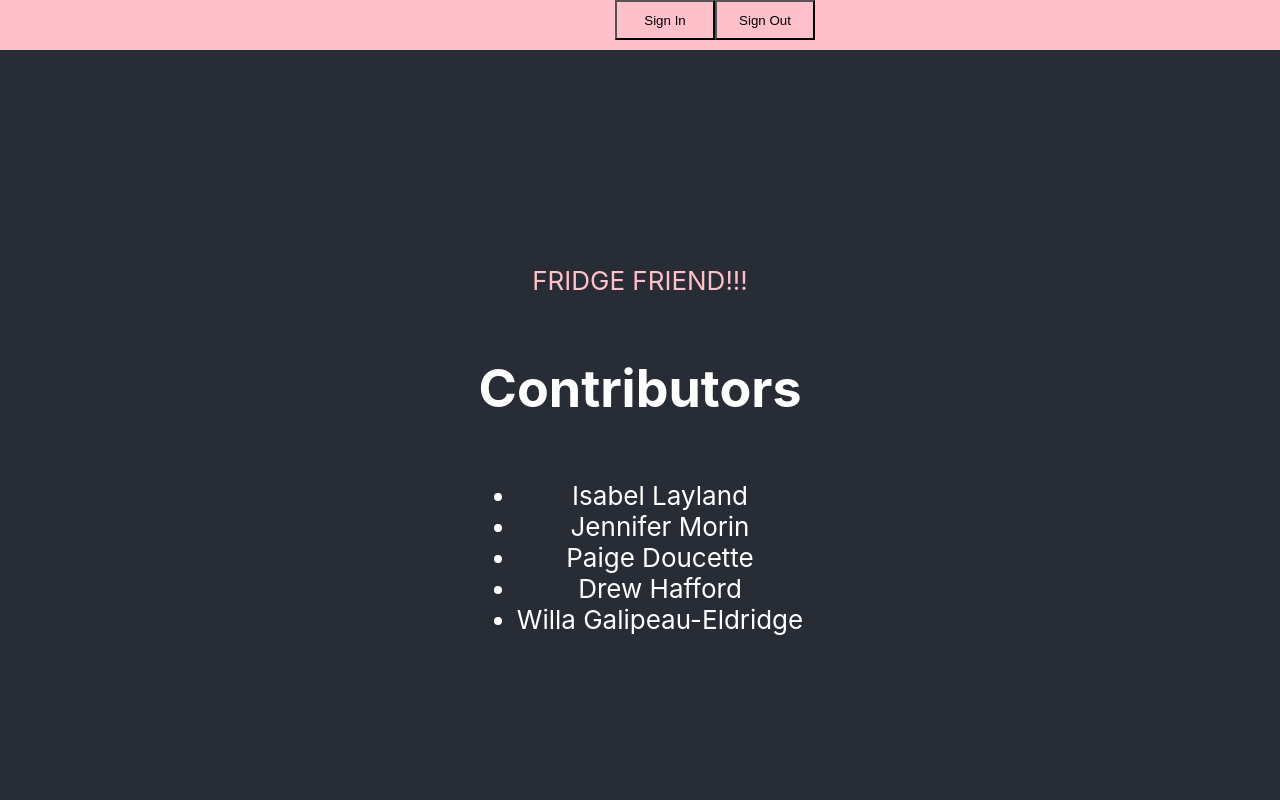
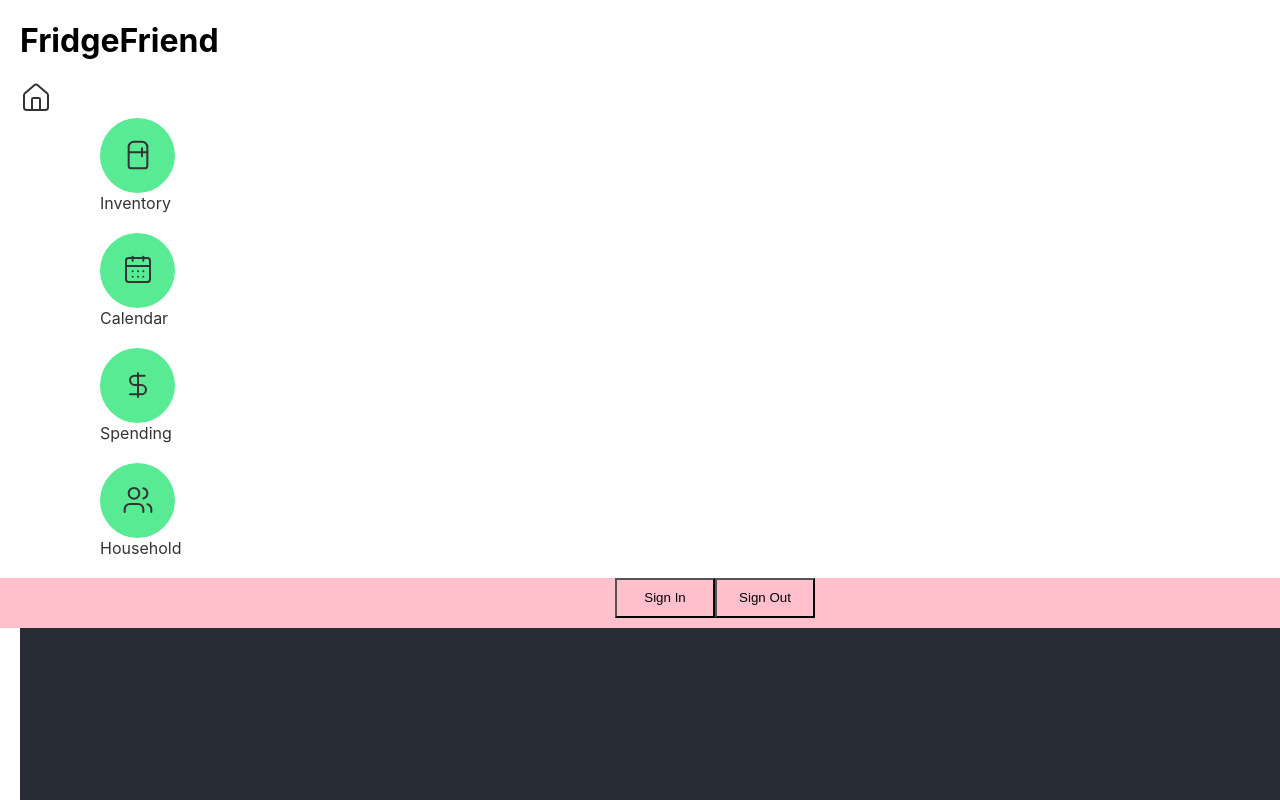
Before and after one commit to COS420-S2025/TeamD, a React (Create React App) app in the folder cos420-fridgefriend/: page / in a window 1280 px wide. Shown: the top 800 px of the page. Built offline with nearby package versions, Linux system fonts and the light colour scheme.

Commit message:
Added React Router and base for application pages

```diff
--- a/cos420-fridgefriend/package.json
+++ b/cos420-fridgefriend/package.json
@@ -10,8 +10,10 @@
     "@types/jest": "^27.5.2",
     "@types/node": "^16.18.126",
     "@types/react-dom": "^19.2.3",
+    "lucide-react": "^1.7.0",
     "react": "^19.2.4",
     "react-dom": "^19.2.4",
+    "react-router-dom": "^7.13.2",
     "react-scripts": "5.0.1",
     "typescript": "^4.9.5",
     "web-vitals": "^2.1.4"
--- a/cos420-fridgefriend/src/App.css
+++ b/cos420-fridgefriend/src/App.css
@@ -1,3 +1,42 @@
+:root {
+  --brand-green: #58EB94;
+  --bg-gray: #F8F9FA;
+  --text-main: #333333;
+}
+
+.header-bar {
+  background-color: var(--brand-green);
+  color: var(--text-main);
+  padding: 20px;
+  text-align: center;
+  font-weight: bolder;
+  display: flex;
+}
+
+.nav-link {
+  text-decoration: none;
+  color: #333;
+  display: flex;
+  flex-direction: column;
+  margin-left: 100px;
+  margin-bottom: 20px;
+}
+
+.circle-icon {
+  width: 75px;
+  height: 75px;
+  background-color: var(--brand-green);
+  border-radius: 50%;
+  display: flex;
+  justify-content: center;
+  align-items: center;
+}
+
+header {
+  margin-left: 20px;
+}
+
+
 .App {
   text-align: center;
 }
--- a/cos420-fridgefriend/src/App.tsx
+++ b/cos420-fridgefriend/src/App.tsx
@@ -1,12 +1,260 @@
 import React, {useState} from 'react';
-import logo from './logo.svg';
+import { BrowserRouter, Routes, Route, Link, Outlet } from 'react-router-dom';
+import { Refrigerator, CalendarDays, DollarSign, Users, House } from "lucide-react";
 import './App.css';
+import placeholder from './barcode-scanner-placeholder.jpg';
 let myColor = "pink";
 
+function Home(){
+  return (
+    <div>
+      <nav>
+        <Link to="/inventory" className="nav-link">
+          <div className="circle-icon">
+            <Refrigerator size={32} color="#333" strokeWidth={1.5}/>
+          </div>
+          <span>Inventory</span>
+        </Link>
+
+        <Link to="/calendar" className="nav-link">
+          <div className="circle-icon">
+            <CalendarDays size={32} color="#333" strokeWidth={1.5}/>
+          </div>
+          <span>Calendar</span>
+        </Link>
+
+        <Link to="/spending" className="nav-link">
+          <div className="circle-icon">
+            <DollarSign size={32} color="#333" strokeWidth={1.5}/>
+          </div>
+          <span>Spending</span>
+        </Link>
+
+        <Link to="/household" className="nav-link">
+          <div className="circle-icon">
+            <Users size={32} color="#333" strokeWidth={1.5}/>
+          </div>
+          <span>Household</span>
+        </Link>
+      </nav>
+    </div>
+  )
+}
+
+function Inventory(){
+  return (
+    <div>
+      <nav>
+        <Link to="/inventory/itemInfo">Item Info</Link>
+      </nav>
+      <Outlet />
+      <h2 className="header-bar">Inventory</h2>
+      <select>
+          <option id="fridge">Fridge</option>
+          <option id="fridge">Freezer</option>
+          <option id="fridge">Pantry</option>
+      </select>
+      <Link to="/inventory/addItem"><button>Add</button></Link>
+      <Link to="/inventory/removeItem"><button>Remove</button></Link>
+    </div>
+  )
+}
+
+function AddItem(){
+  return (
+    <div>
+        <nav>
+          <Link to="/inventory/barcodeScanner">Barcode Scanner</Link>
+        </nav>
+      <Outlet />
+      <h2 className="header-bar">Add Item</h2>
+
+    <div>
+      <label>Item Name:</label>
+      <input type="text" name="itemName" placeholder="Enter your item's name" required></input>
+    </div><br />
+
+    <div>
+          <label>Location</label><br />
+          <label>
+            <input type="radio" name="location" value="fridge" />Fridge
+          </label><br />
+          <label>
+            <input type="radio" name="location" value="freezer" />Freezer
+            </label><br />
+          <label><input type="radio" name="location" value="pantry" />Pantry
+          </label><br />
+    </div><br/>
+        <label>Category</label><br />
+        <select>
+            <option>Produce</option>
+            <option>Dairy</option>
+            <option>Protein</option>
+            <option>Condiments</option>
+            <option>Leftovers</option>
+            <option>Beverages</option>
+            <option>Frozen</option>
+          </select><br /><br />
+
+      <div>
+        <label>Price:</label>
+        <input type="text" name="itemName" placeholder="$0.00"></input>
+      </div>
+      <div>
+        <label>Expiration Date:</label>
+        <input type="date" name="expirationDate" placeholder="MM/DD/YYYY"></input>
+      </div>
+
+      <div>
+        <label>Mark as Opened:</label>
+        <input type="checkbox"/>
+      </div>
+
+      <div>
+        <label>Quantity:</label>
+        <input type="text" name="quantity" placeholder="Enter your item's quantity"></input>
+      </div>
+
+      <br />
+      <button type="submit">Add</button>
+      <button>Cancel</button>
+    </div>
+  )
+}
+
+function ItemInfo(){
+  return (
+    <div>
+      <h2 className="header-bar">Item Info</h2>
+      <button>Back</button>
+      <button>Remove</button>
+
+    </div>
+  )
+}
+
+function RemoveItem(){
+  return (
+    <div>
+      <h2 className="header-bar">Remove Item</h2>
+
+       <div>
+        <label>Item Name:</label>
+        <input type="text" name="itemName" placeholder="Enter your item's name" required></input>
+      </div><br />
+
+       <div>
+        <label>Quantity:</label>
+        <input type="number" name="quantity" placeholder="Enter your item's quantity" required></input>
+      </div><br />
+
+
+      <button>Remove</button>
+      <Link to="/inventory"><button>Cancel</button></Link>
+    </div>
+  )
+}
+
+function BarcodeScanner(){
+  return (
+    <div>
+      <h2 className="header-bar">Barcode Scanner</h2>
+      <img src={placeholder} alt="Placeholder barcode scanner"/>;
+    </div>
+  )
+}
+
+function Calendar(){
+  return (
+    <div>
+      <h2 className="header-bar">Expiration Calendar</h2>
+       <select>
+          <option id="week">Week</option>
+          <option id="month">Month</option>
+          <option id="year">Year</option>
+      </select>
+    </div>
+  )
+}
+
+function Spending(){
+  return (
+    <div>
+      <h2 className="header-bar">Spending</h2>
+    </div>
+  )
+}
+
+function MonthView(){
+  return (
+    <div>
+    </div>
+  )
+}
+
+function Household(){
+  return (
+    <div>
+      <h2 className="header-bar">Household</h2>
+      <h3>Members</h3>
+      <hr />
+      <nav>
+        <Link to="/household/inviteMember"><button>Invite Member</button></Link>
+      </nav>
+      <Outlet />
+    </div>
+  )
+}
+
+function InviteMember(){
+  return (
+    <div>
+      <h2 className="header-bar">Invite Member</h2>
+      <div>
+        <label>Name:</label>
+        <input type="text" name="quantity" placeholder="Enter new member's name" required></input>
+      </div>
+
+      <div>
+        <label>Email:</label>
+        <input type="email" name="email" placeholder="Enter new members's email" required></input>
+      </div>
+
+      <br />
+      <button type="submit">Enter</button>
+      <br />
+      <Link to="/household"><button>Back</button></Link>
+    </div>
+  )
+}
 
 function App() {
   const [count, setCount]= useState(0);
   return (
+    <>
+    <BrowserRouter>
+      <header>
+        <h1>FridgeFriend</h1>
+         <Link to="/" className="homescreen-link">
+            <House size={32} color="#333" strokeWidth={1.5}/>
+        </Link>
+      </header>
+      <Routes>
+          <Route path="/" element={<Home />}></Route>
+          <Route path="/inventory" element={<Inventory />}></Route>
+            <Route path="/inventory/addItem" element={<AddItem />}></Route>
+            <Route path="/inventory/itemInfo" element={<ItemInfo />}></Route>
+            <Route path="/inventory/removeItem" element={<RemoveItem />}></Route>
+            <Route path="/inventory/barcodeScanner" element={<BarcodeScanner />}></Route>
+          <Route path="/calendar" element={<Calendar />}></Route>
+            <Route path="/calendar/itemInfo" element={<ItemInfo />}></Route>
+          <Route path="/spending" element={<Spending />}></Route>
+            <Route path="/spending/monthView" element={<MonthView />}></Route>
+          <Route path="/household" element={<Household />}></Route>
+            <Route path="/household/inviteMember" element={<InviteMember />}></Route>
+      </Routes>
+    </BrowserRouter>
+
 
     <div className="App">
       <div style={{ width: 1430, height: 50, backgroundColor: "pink" }}>
@@ -42,7 +290,7 @@ function App() {
       <button>Sign Out</button>
     </div> */}
     </div>
-
+  </>
   );
 }
 
```
Also changed, not shown: cos420-fridgefriend/src/barcode-scanner-placeholder.jpg (added), 1 other file (tests, documents, lock files or other folders).
